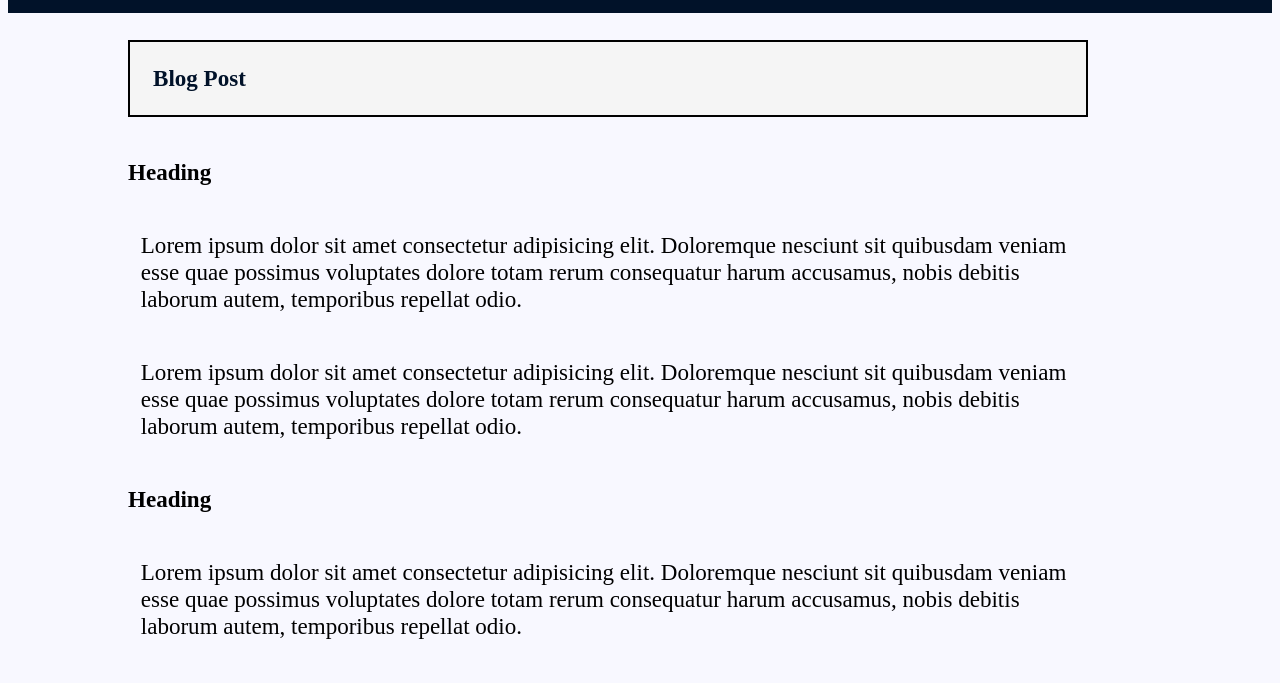
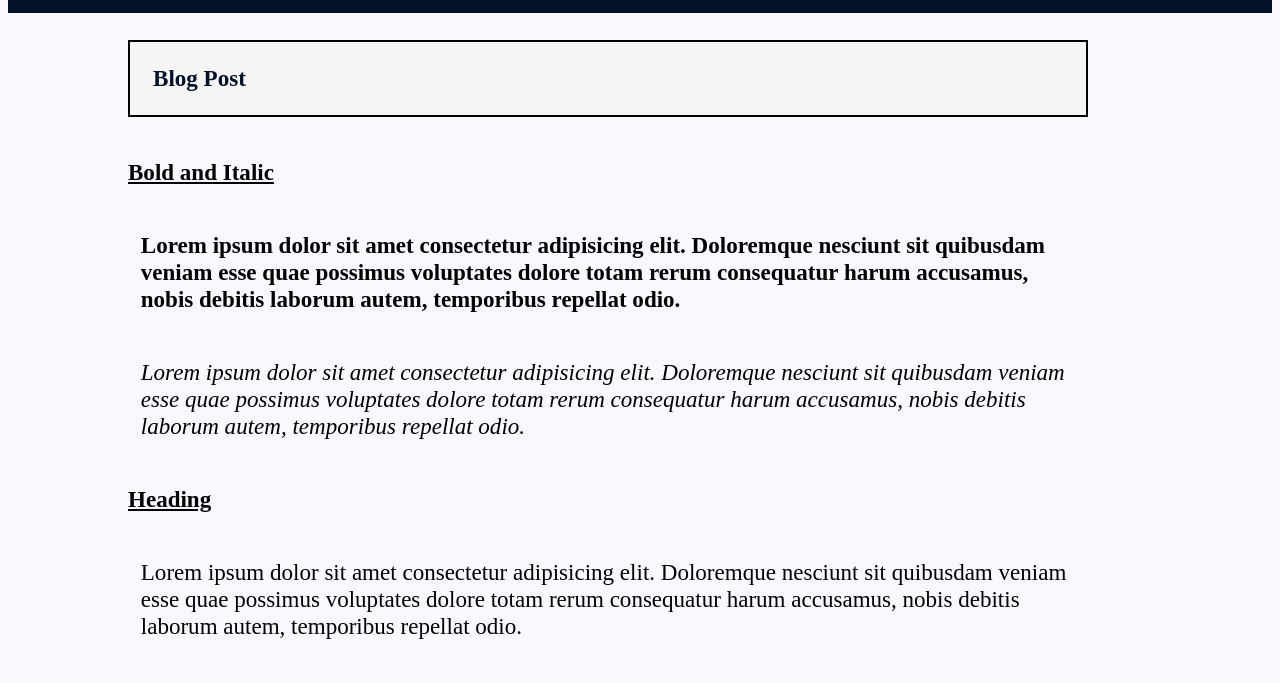
Before and after one commit to echthys/FEND-P1, a plain HTML site: page Blog/blog-post-one.html in a window 1280 px wide. Shown: the part 90-773 px from the top of the page. Drawn offline with Linux system fonts and the light colour scheme.

Commit message:
feat: added strong, em and underline.

```diff
--- a/Blog/blog-post-one.html
+++ b/Blog/blog-post-one.html
@@ -20,13 +20,15 @@
             <article>
                 <div class="blog-entry">
                     <h2>Blog Post</h2>
-                    <h3>Heading</h3>
-                    <p>Lorem ipsum dolor sit amet consectetur adipisicing elit. Doloremque nesciunt sit quibusdam veniam
-                        esse quae possimus voluptates dolore totam rerum consequatur harum accusamus, nobis debitis
-                        laborum autem, temporibus repellat odio.</p>
-                    <p>Lorem ipsum dolor sit amet consectetur adipisicing elit. Doloremque nesciunt sit quibusdam veniam
-                        esse quae possimus voluptates dolore totam rerum consequatur harum accusamus, nobis debitis
-                        laborum autem, temporibus repellat odio.</p>
+                    <h3>Bold and Italic</h3>
+                    <p><strong>Lorem ipsum dolor sit amet consectetur adipisicing elit. Doloremque nesciunt sit
+                            quibusdam veniam
+                            esse quae possimus voluptates dolore totam rerum consequatur harum accusamus, nobis debitis
+                            laborum autem, temporibus repellat odio.</strong></p>
+                    <p><em>Lorem ipsum dolor sit amet consectetur adipisicing elit. Doloremque nesciunt sit quibusdam
+                            veniam
+                            esse quae possimus voluptates dolore totam rerum consequatur harum accusamus, nobis debitis
+                            laborum autem, temporibus repellat odio.</em></p>
                     <h3>Heading</h3>
                     <p>Lorem ipsum dolor sit amet consectetur adipisicing elit. Doloremque nesciunt sit quibusdam veniam
                         esse quae possimus voluptates dolore totam rerum consequatur harum accusamus, nobis debitis
--- a/CSS/blog-page.css
+++ b/CSS/blog-page.css
@@ -10,6 +10,9 @@
     "socials";
 }
 
+.blog-post h3{
+    text-decoration: underline;
+}
 
 .blog-entry {
     margin-right: 5vw;
```
